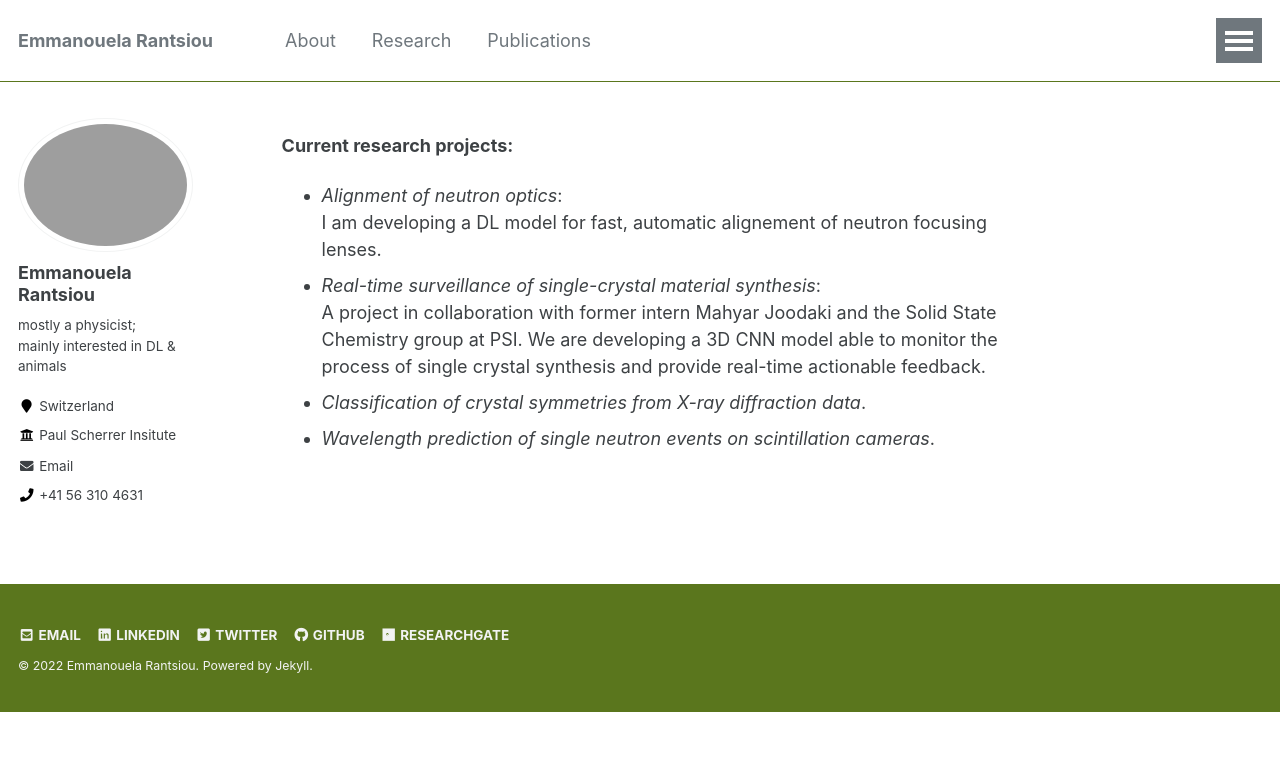
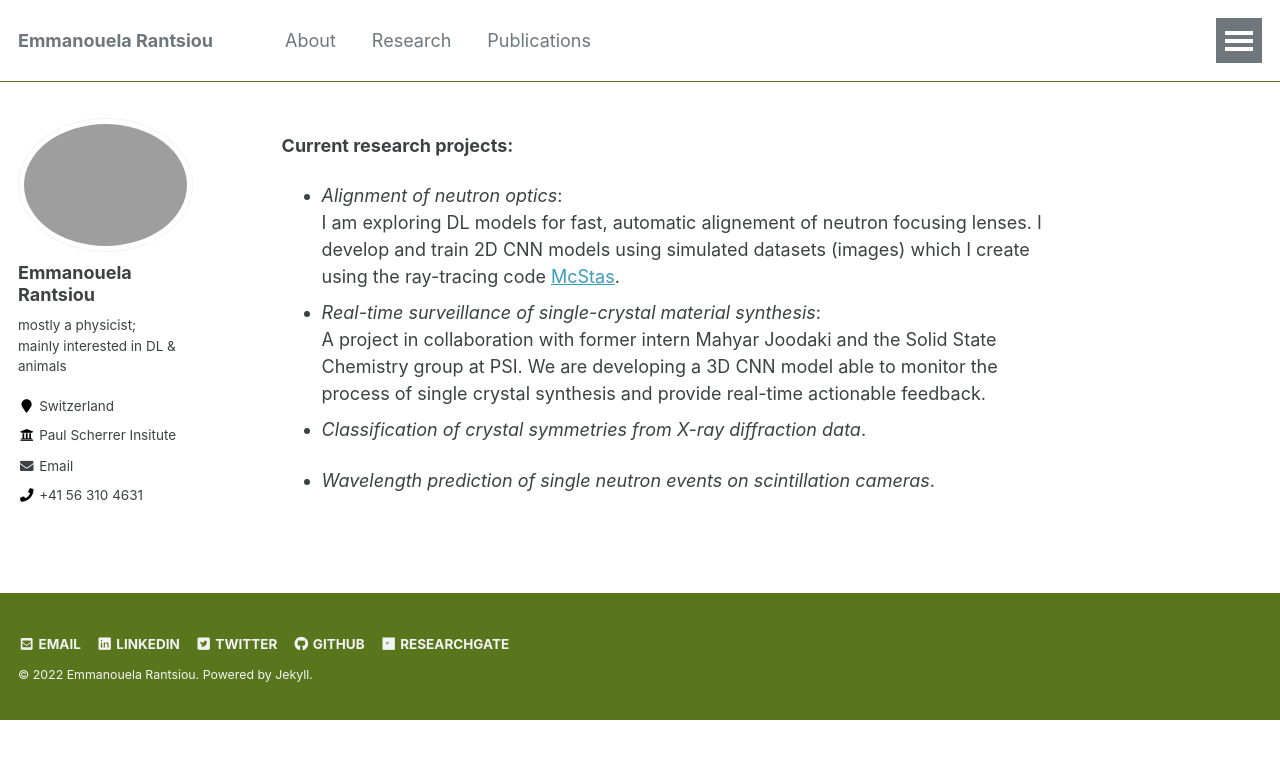
Before and after one commit to emmarant/emmarant.github.io, a Jekyll site: the page built from _pages/research.md, in a window 1280 px wide. Shown: the top 759 px of the page. Built offline with Jekyll 4.4.1, drawn with Linux system fonts in a browser that asks for light colours.

Commit message:
Update research.md

```diff
--- a/_pages/research.md
+++ b/_pages/research.md
@@ -9,8 +9,10 @@ author_profile: true
 
 **Current research projects:**
 
-- _Alignment of neutron optics_: <br> I am developing a DL model for fast, automatic alignement of neutron focusing lenses.
+- _Alignment of neutron optics_: <br> I am exploring DL models for fast, automatic alignement of neutron focusing lenses.
+I develop and train 2D CNN models using simulated datasets (images) which I create using the ray-tracing code <a href="https://www.mcstas.org">McStas</a>.
 - _Real-time surveillance of single-crystal material synthesis_:<br>
 A project in collaboration with former intern Mahyar Joodaki and the Solid State Chemistry group at PSI. We are developing a 3D CNN model able to  monitor     the process of single crystal synthesis and provide real-time actionable feedback.
 - _Classification of crystal symmetries  from X-ray diffraction data_.
+
 - _Wavelength prediction of single neutron events on scintillation cameras_.
```
